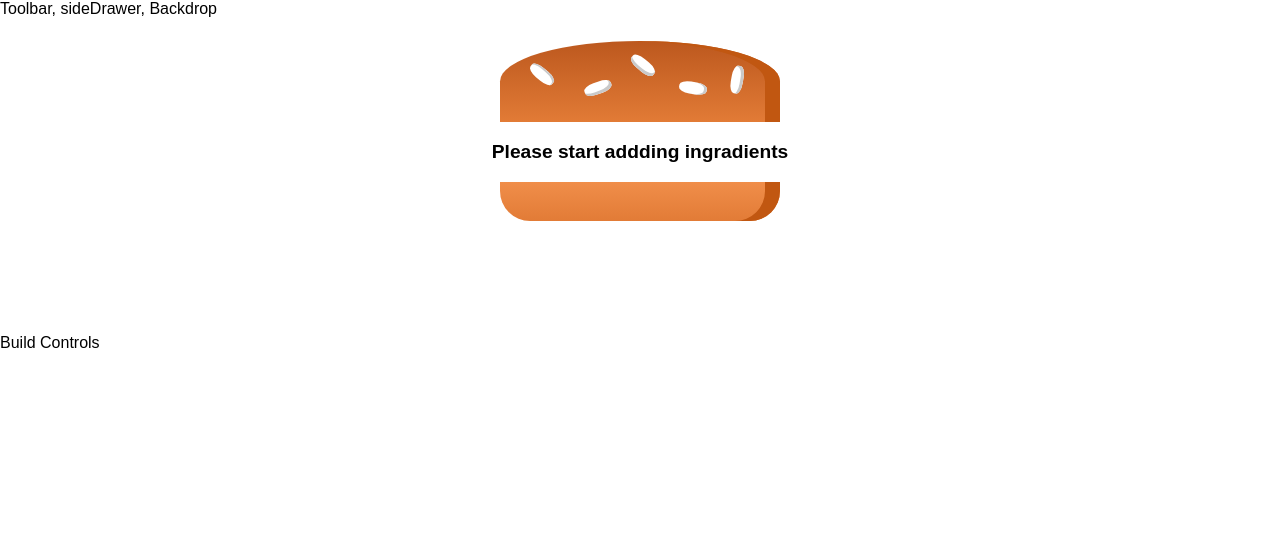
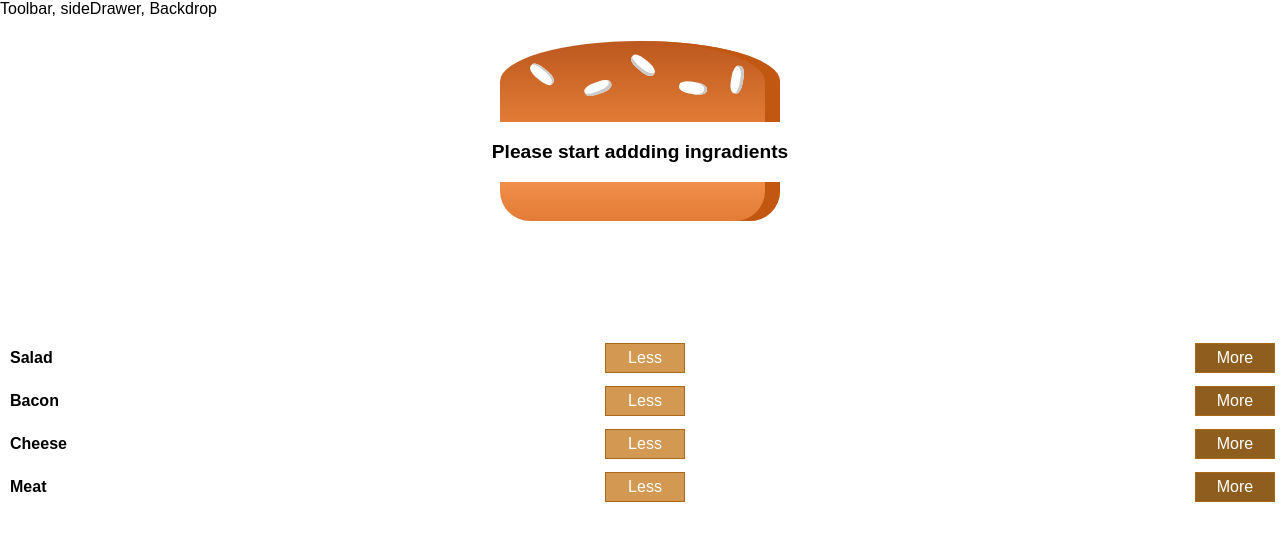
Before and after one commit to YakubuAmidu/SandwitchBuilder, a React (Create React App) app: page / in a window 1280 px wide. Shown: the top 540 px of the page. Built offline with nearby package versions, Linux system fonts and the light colour scheme.

Commit message:
Commiting changes

```diff
--- a/src/components/Burger/BuildControls/BuildControls.js
+++ b/src/components/Burger/BuildControls/BuildControls.js
@@ -1,20 +1,22 @@
 import React from "react";
 
 import './BuildControls';
-import BuildControls from "./BuildControl/BuildControl";
+import BuildControl from "./BuildControl/BuildControl";
 
 const controls = [
   { label: 'Salad', type: 'salad' },
   { label: 'Bacon', type: 'bacon' },
   { label: 'Cheese', type: 'cheese' },
-  { label: 'Meat', type: 'meat' }
+  { label: 'Meat', type: 'meat' },
 ];
 
 const BuildControls = (props) => {
   return(
     <div className="BuildControls">
       {controls.map(ctrl => {
+        return (
         <BuildControl key={ctrl.label} label={ctrl.label} />
+      )
       })}
     </div>
   )
--- a/src/containers/BurgerBuilder/BurgerBuilder.js
+++ b/src/containers/BurgerBuilder/BurgerBuilder.js
@@ -2,6 +2,7 @@ import React, { Component } from 'react';
 
 import Aux from '../../hoc/Aux';
 import Burger from "../../components/Burger/Burger";
+import BuildControls from "../../components/Burger/BuildControls/BuildControls";
 
 class BurgerBuilder extends Component {
    state = {
@@ -17,7 +18,7 @@ class BurgerBuilder extends Component {
     return (
       <Aux>
         <Burger ingredients={this.state.ingredients}/>
-        <div>Build Controls</div>
+        <BuildControls />
       </Aux>
     );
   }
```
Also changed, not shown: 1 other file (tests, documents, lock files or other folders).
